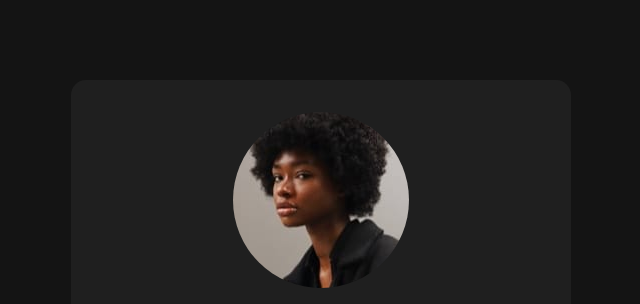
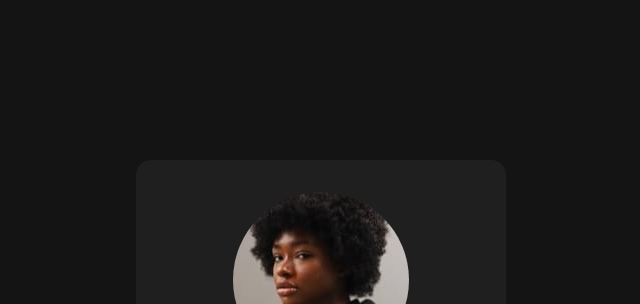
Before and after one commit to verakissyou17/social-links-profile, a plain HTML site: page index.html in a window 1280 px wide. Shown: the top 304 px of the page, without its empty margins (319-959 px from the left). Drawn offline with Linux system fonts and the light colour scheme.

Commit message:
Modify the width of the container

```diff
--- a/style.css
+++ b/style.css
@@ -64,7 +64,7 @@ main :nth-child(9) {
 
 .container {
   width: 100%;
-  max-width: 500px;
+  max-width: 370px;
   display: flex;
   flex-direction: column;
   align-items: center;
@@ -93,6 +93,6 @@ main :nth-child(9) {
 
   @media (min-width: 500px) {
     .container {
-      margin-top: 5em;
+      margin-top: 10em;
     }
   }
```
